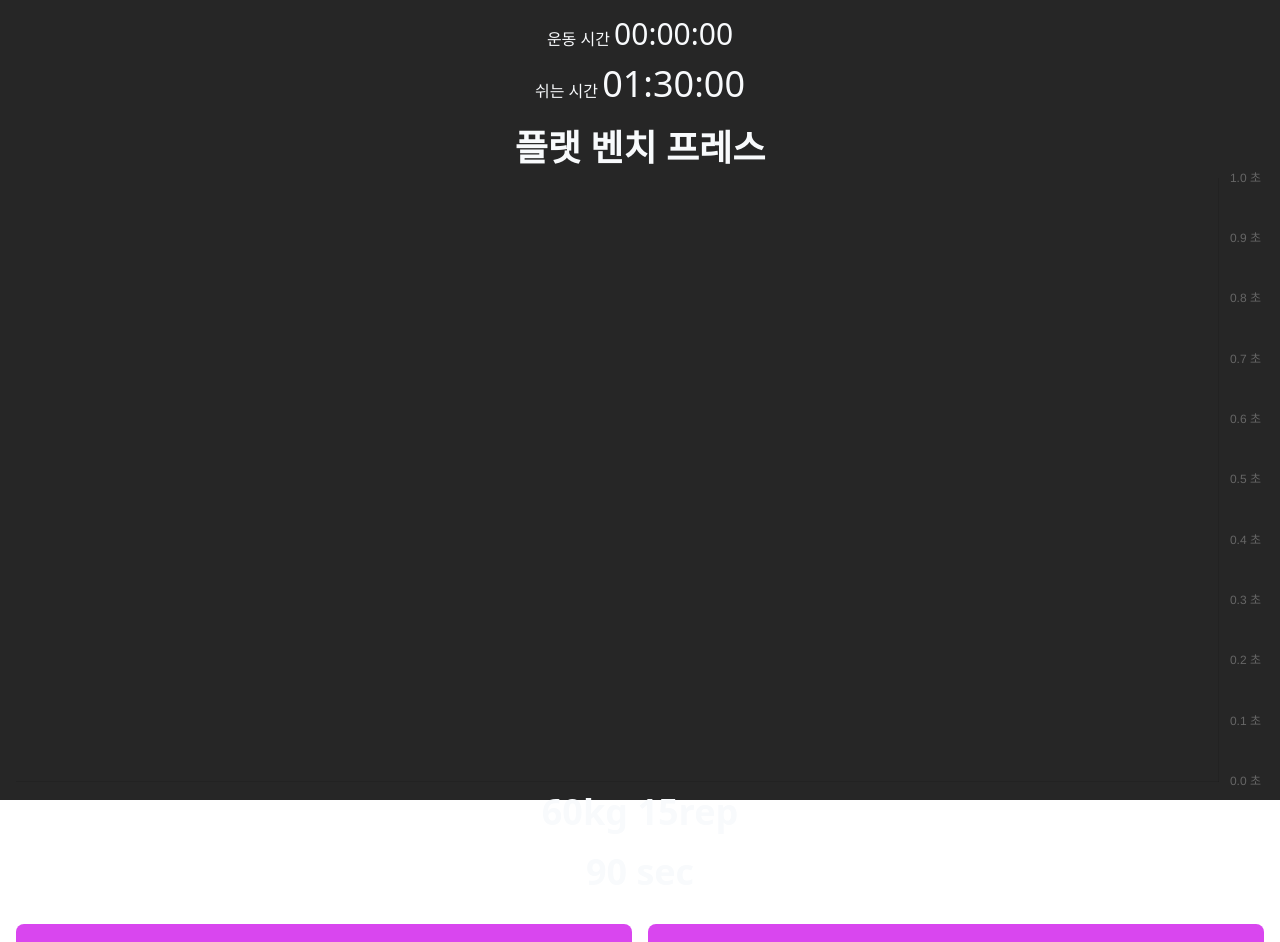
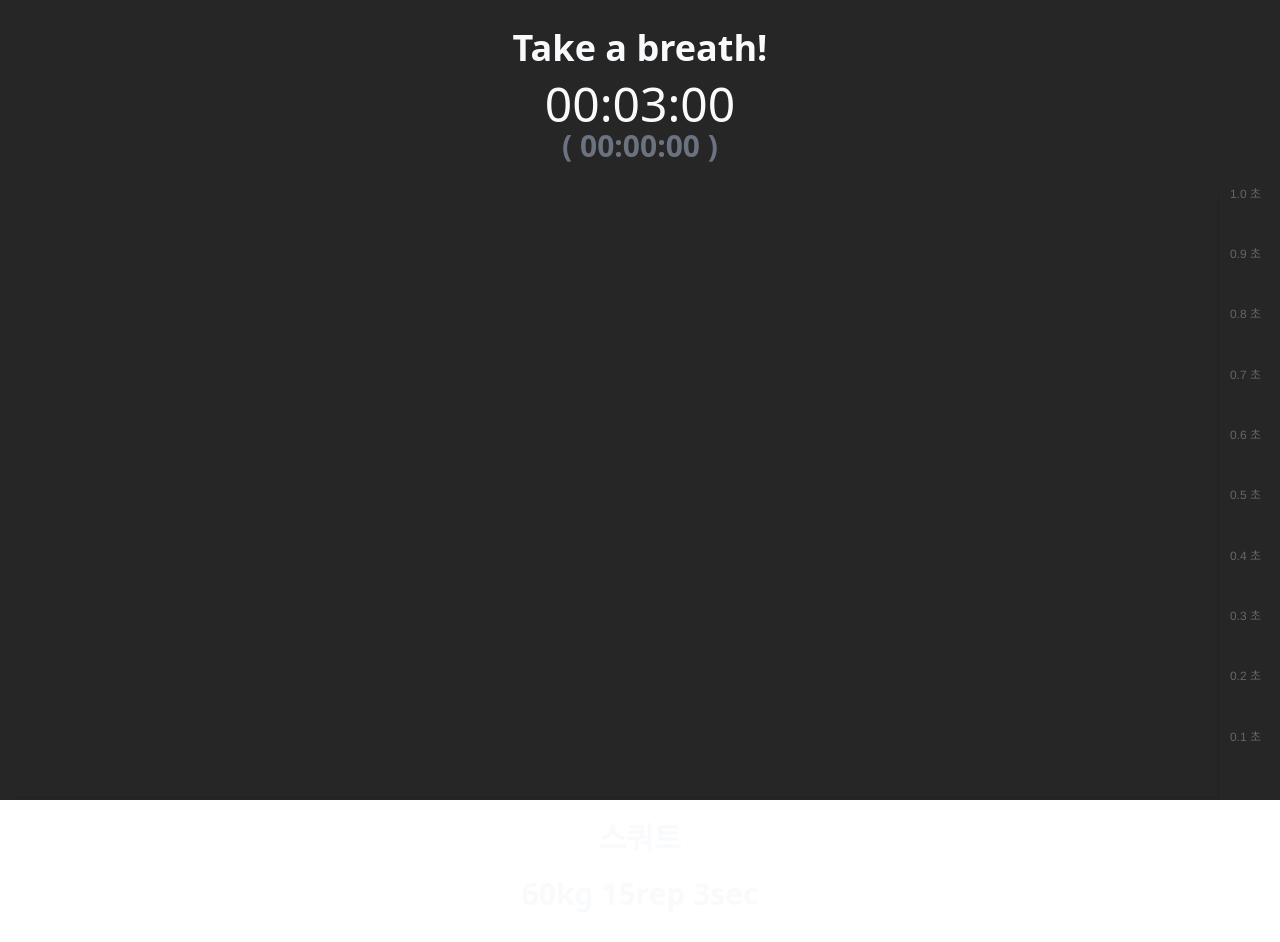
Before and after one commit to woajun/fitness-manager-vue, a Vue app in the folder frontend/: page / in a window 1280 px wide. Shown: the top 942 px of the page. Built offline with nearby package versions, Linux system fonts and the light colour scheme.

Commit message:
change designs

```diff
--- a/frontend/src/App.vue
+++ b/frontend/src/App.vue
@@ -3,7 +3,7 @@ import InWork from './pages/working/InWork.vue';
 
 </script>
 <template>
-  <div class="container mx-auto px-4 py-4 bg-neutral-800 text-slate-50 h-screen">
+  <div class="container mx-auto bg-neutral-800 text-slate-50 h-screen">
     <InWork />
   </div>
 </template>
--- a/frontend/src/components/JChart.vue
+++ b/frontend/src/components/JChart.vue
@@ -77,10 +77,13 @@ onMounted(() => {
           ticks: {
             callback(value) {
               const second = value as number;
+              if (second === 0) {
+                return '';
+              }
               if (second < 10) {
                 return `${second.toFixed(1)} 초`;
               }
-              return `${Math.floor(second)}초`;
+              return `${Math.floor(second)} 초`;
             },
           },
           weight: 0,
--- a/frontend/src/pages/working/InWork.vue
+++ b/frontend/src/pages/working/InWork.vue
@@ -22,7 +22,7 @@ function setIsRun(bool: boolean) {
 const totalStopWatch = new StopWatch(setTimeText, setIsRun);
 
 const timerText = ref('');
-const restSeconds = ref(90);
+const restSeconds = ref(3);
 const chartData = ref<ChartData[]>([]);
 
 function setTimerText(ms: number) {
@@ -57,35 +57,34 @@ function reset() {
 }
 </script>
 <template>
-  <div>
-    <div class="text-center">
-      <span>운동 시간 </span>
-      <span class="text-3xl">
-        {{ timeText }}
-      </span>
+  <div class="h-screen px-4 py-4 background" :class="secondsToMs(restSeconds) - timer.getMs() < 0 ? 'active' : ''">
+    <div class="text-center pt-3">
+      <p class="text-4xl font-semibold">
+        {{ secondsToMs(restSeconds) - timer.getMs() < 0 ? 'Let\'s work out!' : 'Take a breath!' }}
+      </p>
     </div>
     <div class="text-center pt-3">
-      <span>쉬는 시간 </span>
-      <span class="text-4xl">
+      <span class="text-5xl">
         {{ timerText }}
       </span>
     </div>
-    <div class="text-center pt-6">
-      <p class="text-4xl font-semibold">
-        플랫 벤치 프레스
-      </p>
+    <div class="text-center">
+      <span class="text-3xl font-semibold text-gray-500">
+        ( {{ timeText }} )
+      </span>
     </div>
 
-    <div>
+    <div class="pt-5">
       <JChart :data="chartData" />
     </div>
 
-    <div class="text-center text-4xl">
-      <span class="font-semibold">60kg</span>
-      <span class="font-semibold"> 15rep</span>
+    <div class="text-center text-3xl pt-3">
+      <span class="font-semibold">스쿼트 </span>
     </div>
-    <div class="text-center text-4xl pt-5">
-      <span class="font-semibold">90 sec</span>
+    <div class="text-center text-3xl pt-5">
+      <span class="font-semibold">60kg </span>
+      <span class="font-semibold"> 15rep </span>
+      <span class="font-semibold"> 3sec</span>
     </div>
     <div class="grid gap-4 grid-cols-2 pt-5 my-3">
       <button class="font-semibold rounded-lg bg-fuchsia-500 h-14" @click="isRun ? record() : start()">
@@ -95,10 +94,31 @@ function reset() {
         {{ isRun ? '정지' : '운동종료' }}
       </button>
     </div>
-    <div class="grid pt-10">
-      <button class="font-semibold rounded-lg bg-fuchsia-500 h-20">
+    <div class="grid pt-5">
+      <button class="font-semibold rounded-lg bg-fuchsia-500 h-14">
         다음운동
       </button>
     </div>
   </div>
 </template>
+<style>
+.background {
+  position: relative;
+  z-index: 0;
+}
+.background::before {
+  content: '';
+  position: absolute;
+  z-index: -1;
+  left: 0;
+  top: 0;
+  right: 0;
+  bottom: 0;
+  background-color: rgb(153 27 27);;
+  opacity: 0;
+  transition: opacity 0.2s linear;
+}
+.active.background::before {
+  opacity: 1;
+}
+</style>
```
